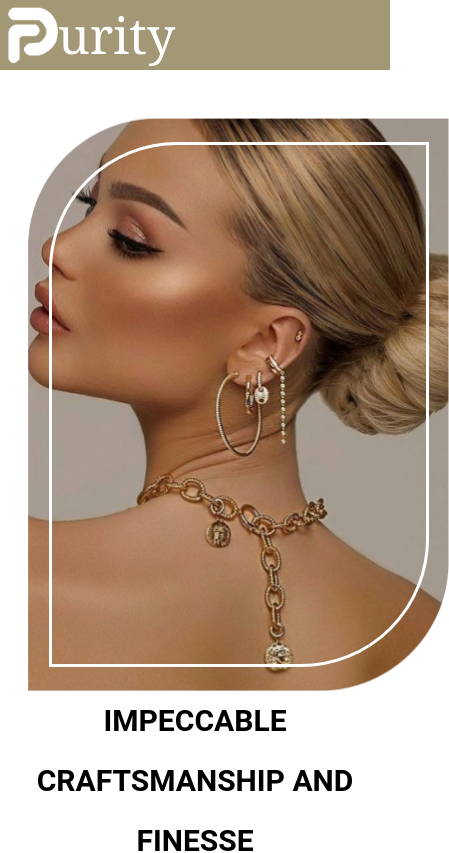
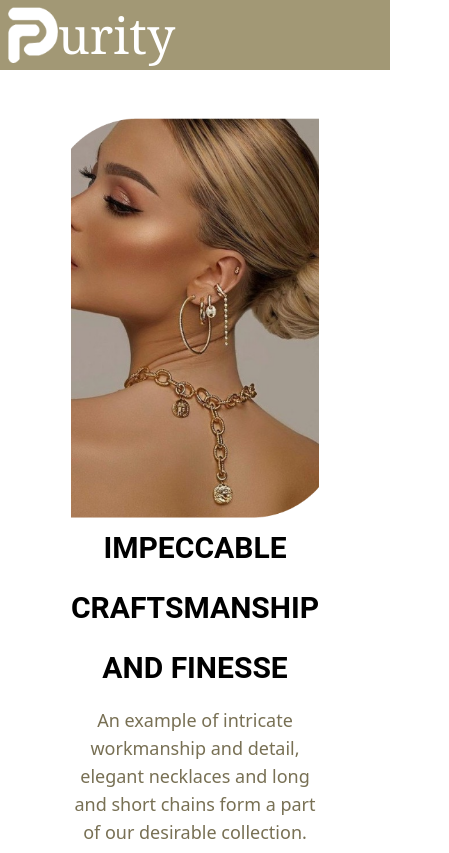
Before and after one commit to NaimalArain13/Thursday-9-to-12-Assignments05, a Next.js app: page / in a window 390 px wide. Shown: the top 853 px of the page, 449 px wide, since content can reach past the window. Built offline with nearby package versions, Linux system fonts and the light colour scheme.

Commit message:
final update

```diff
--- a/components/Banner/Banner.tsx
+++ b/components/Banner/Banner.tsx
@@ -8,10 +8,10 @@ export default function Banner() {
       <div className="flex justify-center h-[825] w-full max-w-[1486px]">
         <div className="h-full max-h-[573px] px-7  w-full max-w-[1271px] m-12">
           <div
-              className="md:hidden w-[421px] h-[573px] flex justify-center items-center bg-cover bg-center "
+              className="md:hidden w-full max-w-[421px] h-[400px] flex justify-center items-center bg-cover bg-center "
               style={{ backgroundImage: `url('/images/banner.png')` }}
             >
-              <div className="w-[380px] h-[525px] border-[3px] border-white m-5 rounded-tl-[128px] rounded-br-[128px]"></div>
+              {/* <div className="w-[90%] h-[350px] border-[3px] border-white m-5 rounded-tl-[128px] rounded-br-[128px]"></div> */}
             </div>
           <div className="flex md:justify-between items-center">
             <div className="flex flex-col text-center md:text-left">
```
